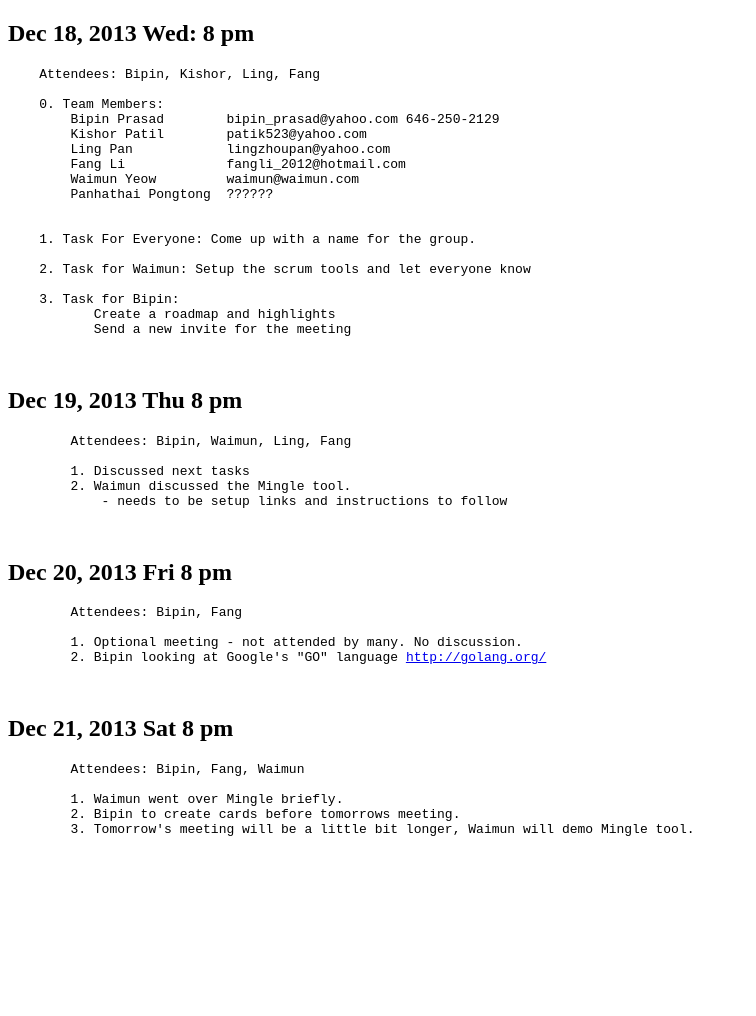
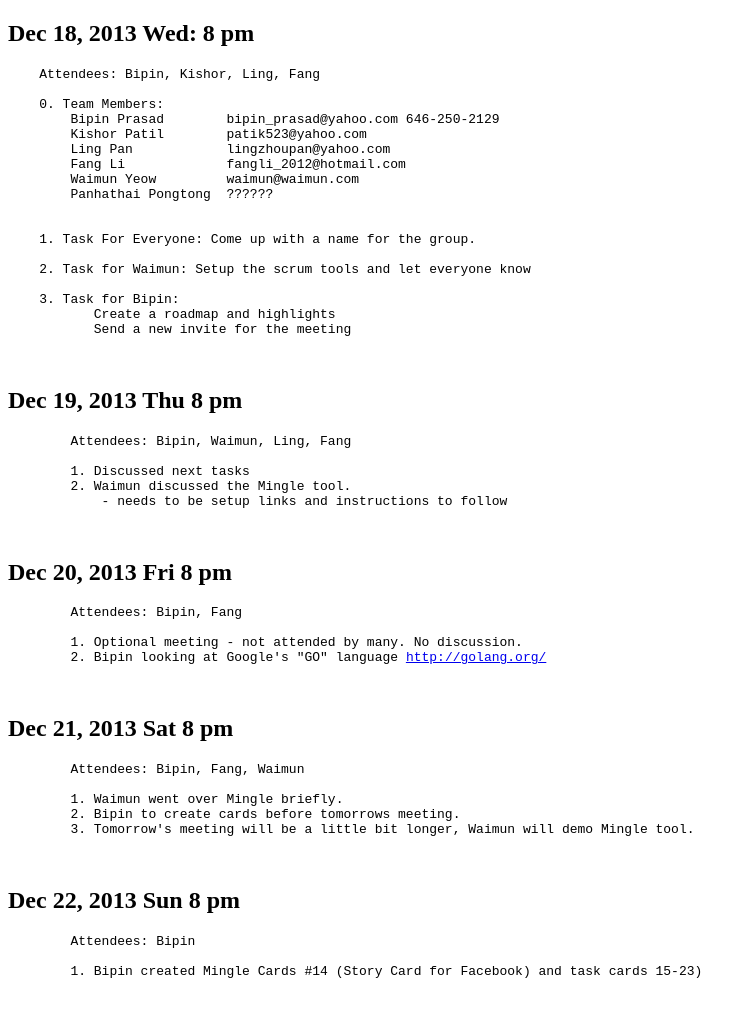
Before and after one commit to bipinprasad/Development, a plain HTML site: page meeting_notes.html in a window 1280 px wide. Shown: the whole page, without its empty margins (0-756 px from the left). Before the commit the page ends 880 px from the top, so only its background shows below. Drawn offline with Linux system fonts and the light colour scheme.

Commit message:
Todays meeting

```diff
--- a/meeting_notes.html
+++ b/meeting_notes.html
@@ -67,5 +67,14 @@ and open the template in the editor.
 
         </pre>
      </div>
+    <div>
+    <h2>Dec 22, 2013 Sun 8 pm</h2>
+        <pre>
+        Attendees: Bipin
+
+        1. Bipin created Mingle Cards #14 (Story Card for Facebook) and task cards 15-23)
+
+        </pre>
+     </div>
     </body>
 </html>
```
